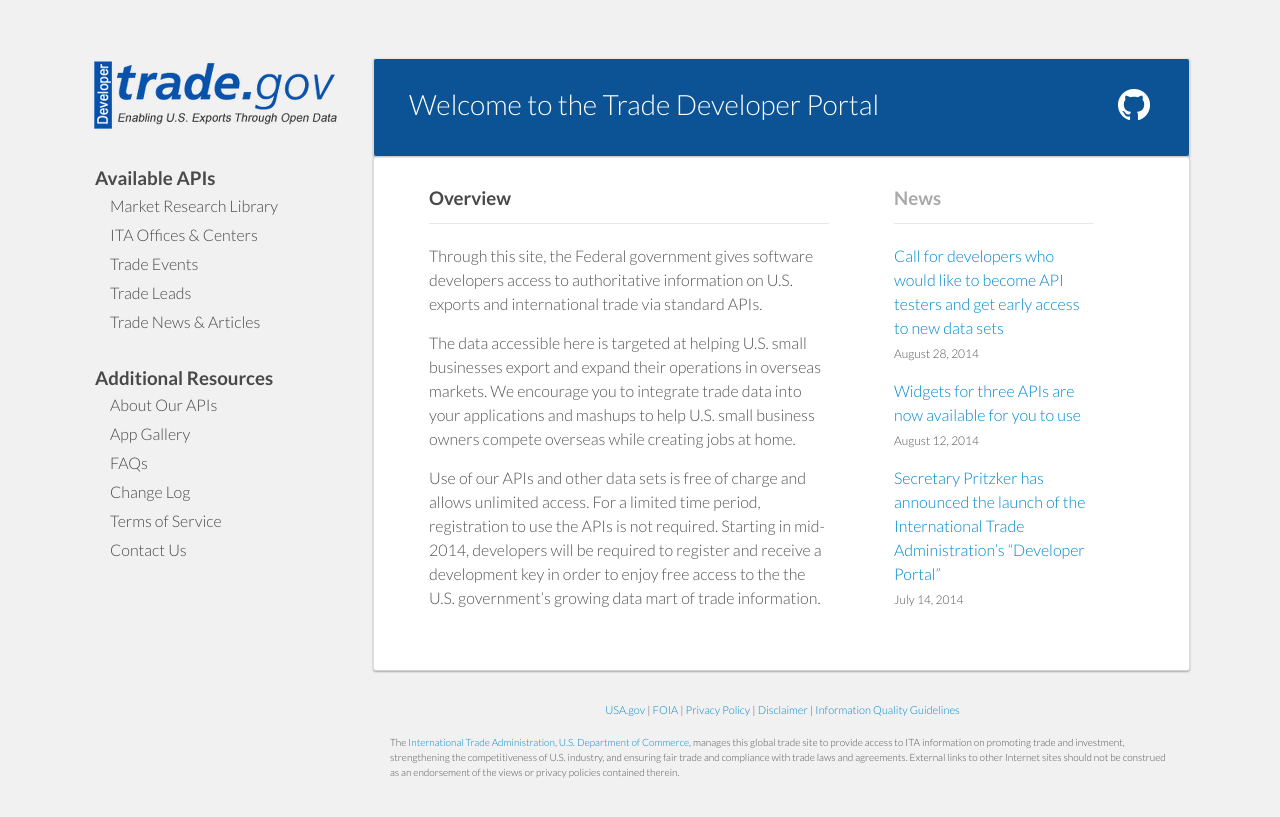
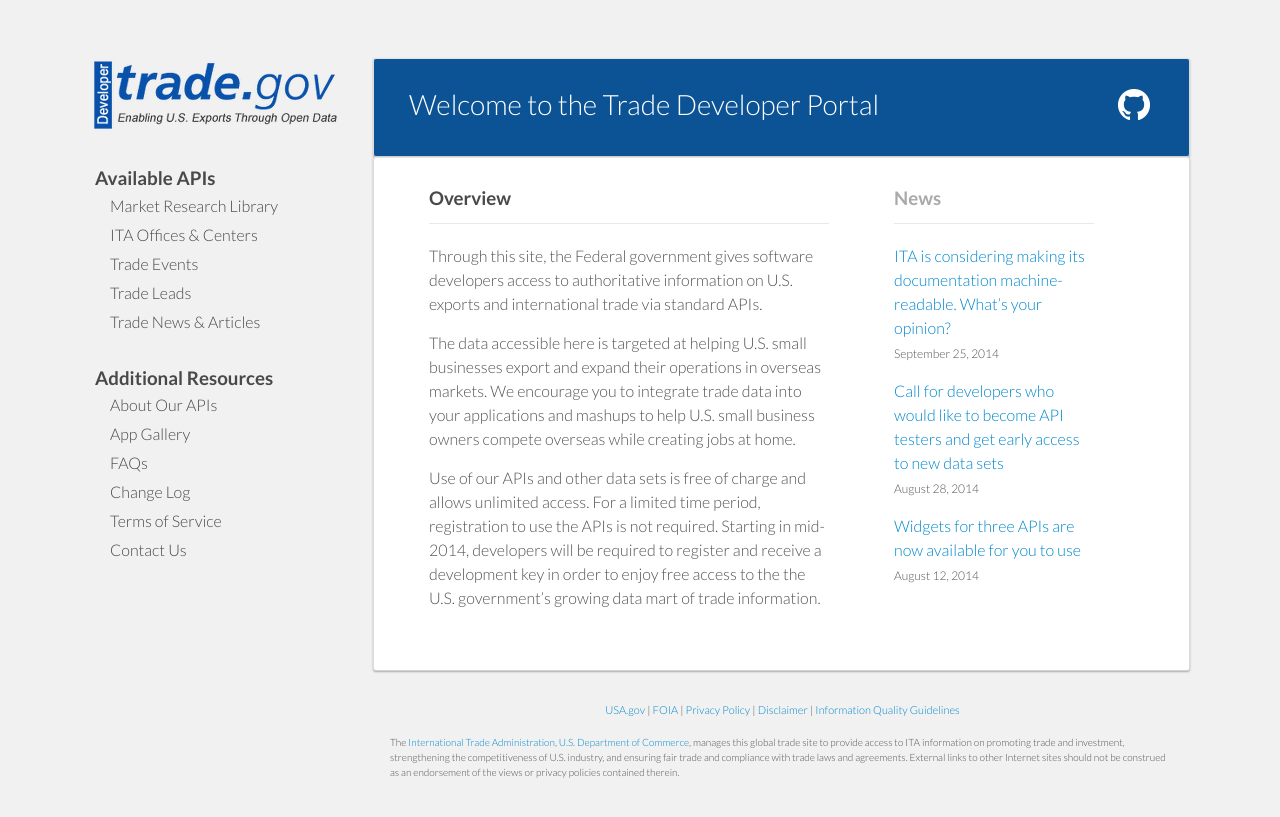
Before and after one commit to InternationalTradeAdministration/developerportal, a Jekyll site: the page index.html, which Jekyll copies as it is, in a window 1280 px wide. Shown: the top 817 px of the page. Built offline with Jekyll 4.4.1, drawn with Linux system fonts in a browser that asks for light colours; nearby versions of some CDN libraries.

Commit message:
refreshed news feed

```diff
--- a/index.html
+++ b/index.html
@@ -104,7 +104,11 @@ of trade information.
 <ul id="side">
       <h3 style="color: #A9A9A9;padding-bottom:15px;border-bottom: 1px solid #e8e8e8;">News</h3>
 
-      <p>
+      <p >
+<a href=" https://github.com/InternationalTradeAdministration/developerportal/issues/29"><p style="margin-bottom:0px;" >ITA is considering making its documentation machine-readable.  What’s your opinion?</p></a>
+<h7>September 25, 2014</h7>
+</p>
+        <p>
 <a href="contact-us.html"><p style="margin-bottom:0px;" >Call for developers who would like to become API testers and get early access to new data sets</p></a>
 <h7>August 28, 2014</h7>
 </p>
@@ -112,11 +116,6 @@ of trade information.
  <p>
 <a href="/widgets.html"><p style="margin-bottom:0px;" >Widgets for three APIs are now available for you to use</p></a>
 <h7>August 12, 2014</h7>
-</p>
-
-      <p >
-<a href="http://www.commerce.gov/blog/2014/07/14/secretary-pritzker-discusses-power-government-data-and-announces-department-commerce"><p style="margin-bottom:0px;" >Secretary Pritzker has announced the launch of the International Trade Administration’s “Developer Portal”</p></a>
-<h7>July 14, 2014</h7>
 </p>
 
 
```
